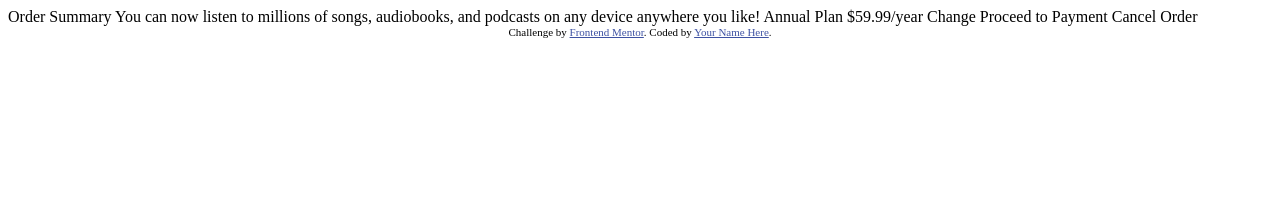
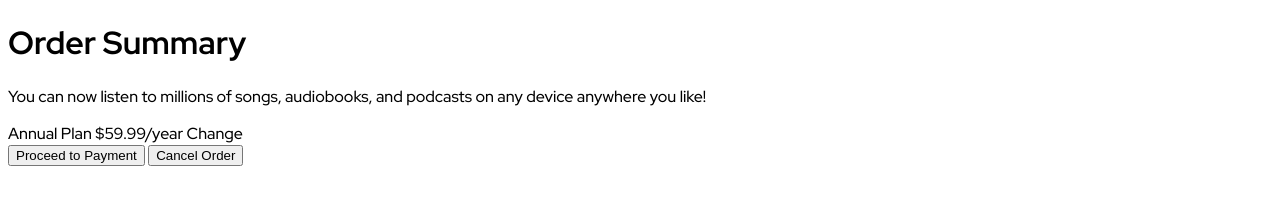
Before and after one commit to mreed4/order-summary, a plain HTML site: page index.html in a window 1280 px wide. Drawn offline with Linux system fonts and the light colour scheme.

Commit message:
Introduce elements

```diff
--- a/index.html
+++ b/index.html
@@ -1,37 +1,20 @@
 <!DOCTYPE html>
 <html lang="en">
-<head>
-  <meta charset="UTF-8">
-  <meta name="viewport" content="width=device-width, initial-scale=1.0"> <!-- displays site properly based on user's device -->
+  <head>
+    <meta charset="UTF-8" />
+    <meta name="viewport" content="width=device-width, initial-scale=1.0" />
+    <!-- displays site properly based on user's device -->
 
-  <link rel="icon" type="image/png" sizes="32x32" href="./images/favicon-32x32.png">
+    <link rel="icon" type="image/png" sizes="32x32" href="./images/favicon-32x32.png" />
+    <link rel="stylesheet" href="./styles.css" />
 
-  <title>Frontend Mentor | Order summary card</title>
-
-  <!-- Feel free to remove these styles or customise in your own stylesheet 👍 -->
-  <style>
-    .attribution { font-size: 11px; text-align: center; }
-    .attribution a { color: hsl(228, 45%, 44%); }
-  </style>
-</head>
-<body>
-
-  Order Summary
-
-  You can now listen to millions of songs, audiobooks, and podcasts on any
-  device anywhere you like!
-
-  Annual Plan
-  $59.99/year
-
-  Change
-
-  Proceed to Payment
-  Cancel Order
-
-  <div class="attribution">
-    Challenge by <a href="https://www.frontendmentor.io?ref=challenge" target="_blank">Frontend Mentor</a>.
-    Coded by <a href="#">Your Name Here</a>.
-  </div>
-</body>
+    <title>Frontend Mentor | Order summary card</title>
+  </head>
+  <body>
+    <h1>Order Summary</h1>
+    <p>You can now listen to millions of songs, audiobooks, and podcasts on any device anywhere you like!</p>
+    <div>Annual Plan $59.99/year Change</div>
+    <button>Proceed to Payment</button>
+    <button>Cancel Order</button>
+  </body>
 </html>
--- /dev/null
+++ b/styles.css
@@ -0,0 +1,14 @@
+@import url("https://fonts.googleapis.com/css2?family=Red+Hat+Display:wght@500;700;900&display=swap");
+/* 500, 700, 900 */
+
+:root {
+  --pale-blue: hsl(225, 100%, 94%);
+  --bright-blue: hsl(245, 75%, 52%);
+
+  --very-pale-blue: hsl(225, 100%, 98%);
+  --desaturated-blue: hsl(224, 23%, 55%);
+  --dark-blue: hsl(223, 47%, 23%);
+
+  font-size: 16px;
+  font-family: "Red Hat Display", sans-serif;
+}
```
